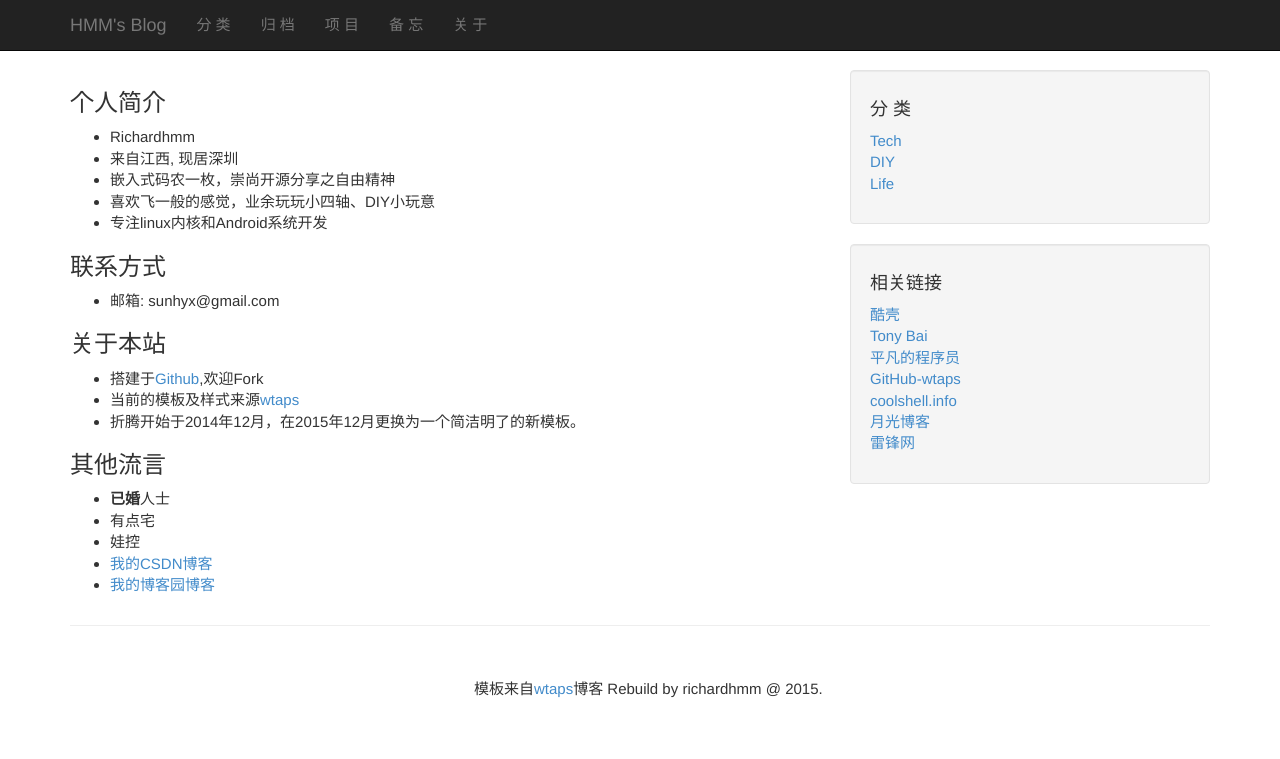
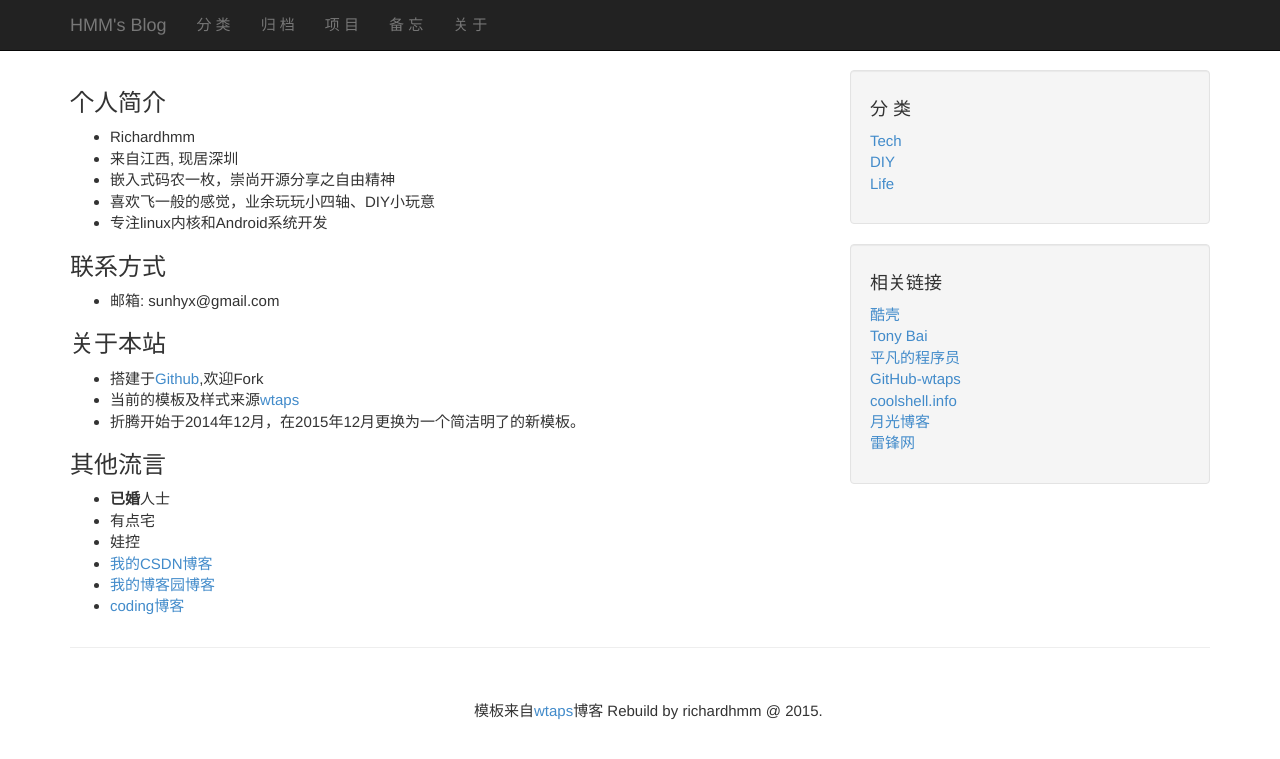
Before and after one commit to richardhmm/blog, a Jekyll site: the page built from about.md, in a window 1280 px wide. Shown: the top 759 px of the page. Built offline with Jekyll 4.4.1, drawn with Linux system fonts in a browser that asks for light colours.

Commit message:
Update about.md
coding博客

```diff
--- a/about.md
+++ b/about.md
@@ -24,3 +24,4 @@ title: "关于"
 * 娃控
 * <a href="http://blog.csdn.net/share_happy_1984">我的CSDN博客</a>
 * <a href="http://www.cnblogs.com/IDoIUnderstand">我的博客园博客</a>
+* <a href="http://richardhmm.coding.me/blog/">coding博客</a>
```
